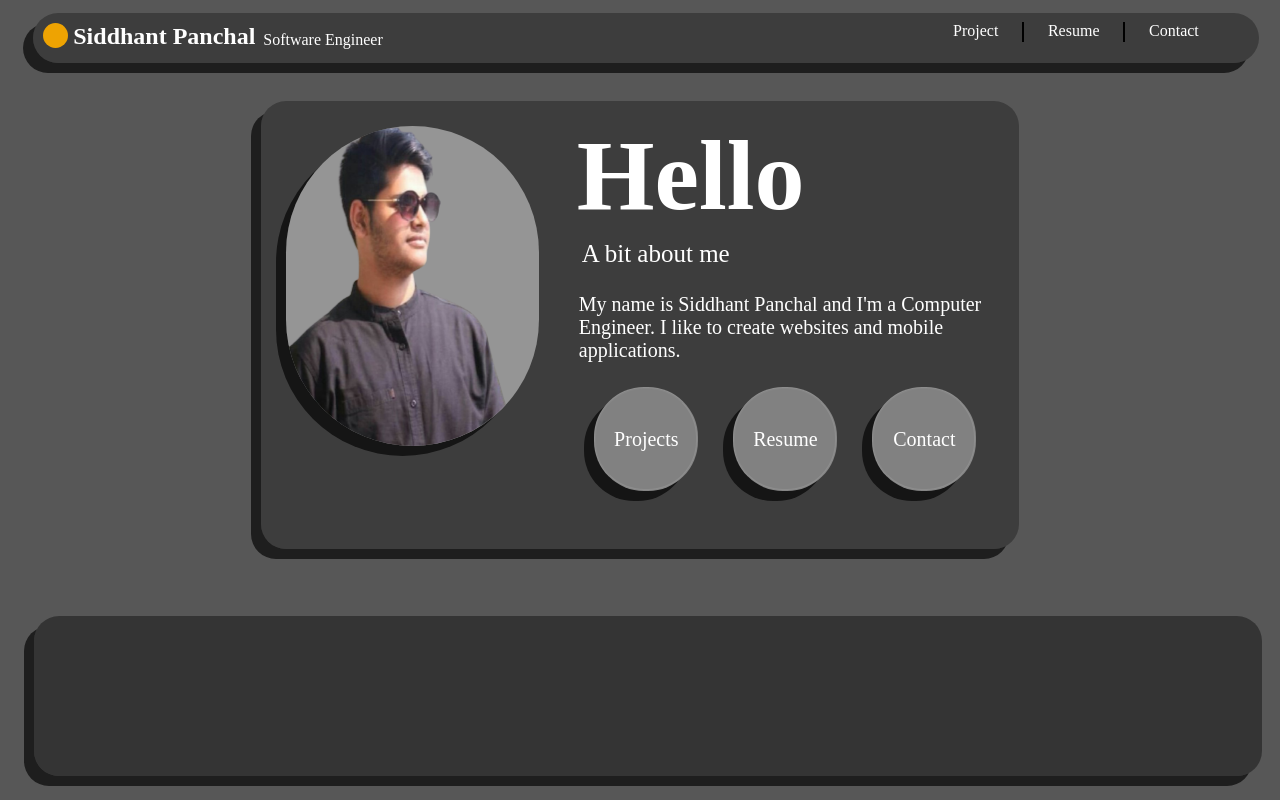
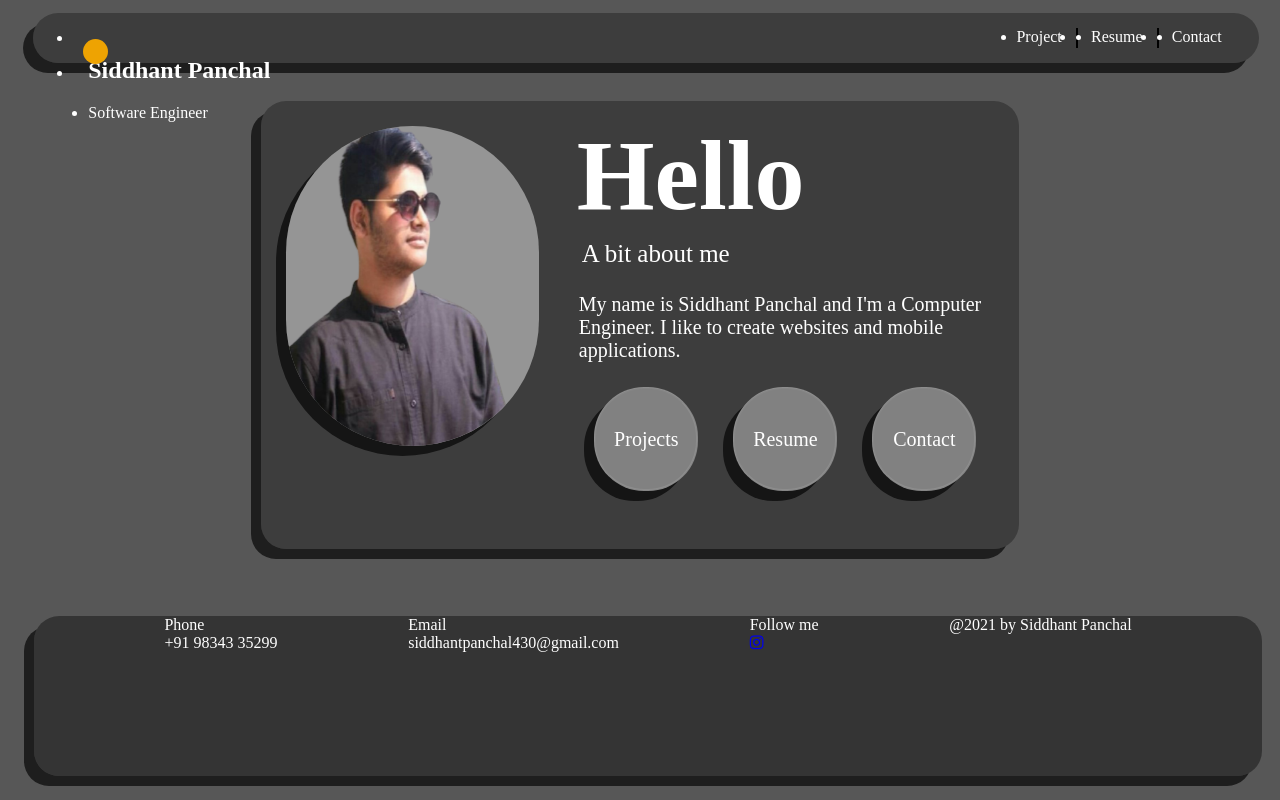
Before and after one commit to siddhantPanchal/Portfolio.github.io, a plain HTML site: page index.html in a window 1280 px wide. Drawn offline with Linux system fonts and the light colour scheme.

Commit message:
Updated footer

```diff
--- a/index.html
+++ b/index.html
@@ -7,36 +7,74 @@
       <title>Portfolio</title>
    </head>
    <link rel="stylesheet" href="style.css" />
-
+   <link
+      rel="stylesheet"
+      href="https://cdnjs.cloudflare.com/ajax/libs/font-awesome/4.7.0/css/font-awesome.min.css"
+   />
    <body>
       <header
          class="left_to_right_animation"
          style="margin: 1%; margin-left: 2%"
       >
-         <div class="box-shadow" style="height: 50px">
-            <div class="circle-yellow"></div>
-            <div style="margin-left: 40px; position: absolute; height: inherit">
-               <h2 style="position: absolute; margin-top: 10px; width: 190px">
-                  Siddhant Panchal
-               </h2>
-               <div
+         <div
+            class="box-shadow"
+            style="
+               height: 50px;
+               display: flex;
+               align-content: center;
+               justify-content: space-between;
+            "
+         >
+            <ul>
+               <li>
+                  <div class="circle-yellow"></div>
+               </li>
+
+               <li>
+                  <h2 style="margin-top: 10px; margin-left: 15px">
+                     Siddhant Panchal
+                  </h2>
+               </li>
+
+               <li style="margin-top: 18px; margin-left: 15px">
+                  Software Engineer
+               </li>
+            </ul>
+
+            <div
+               style="
+                  margin-right: 3%;
+                  display: flex;
+                  align-self: center;
+                  justify-self: center;
+                  float: left;
+                  width: 20%;
+               "
+            >
+               <ul
                   style="
-                     position: absolute;
-                     margin-left: 190px;
-                     margin-top: 18px;
-                     width: 190px;
+                     display: flex;
+                     justify-content: space-between;
+                     align-content: space-between;
+                     width: 100%;
                   "
                >
-                  Software Engineer
-               </div>
-            </div>
-
-            <div style="margin-right: 3%">
-               <div class="navbar-text">Contact</div>
-               <div class="verticle-line"></div>
-               <div class="navbar-text">Resume</div>
-               <div class="verticle-line"></div>
-               <div class="navbar-text">Project</div>
+                  <li>
+                     <div class="navbar-text">Project</div>
+                  </li>
+                  <li>
+                     <div class="verticle-line"></div>
+                  </li>
+                  <li>
+                     <div class="navbar-text">Resume</div>
+                  </li>
+                  <li>
+                     <div class="verticle-line"></div>
+                  </li>
+                  <li>
+                     <div class="navbar-text">Contact</div>
+                  </li>
+               </ul>
             </div>
          </div>
       </header>
@@ -117,7 +155,39 @@
             bottom: 3%;
             background-color: rgba(0, 0, 0, 0.4);
          "
-      ></footer>
+      >
+         <div
+            style="
+               display: flex;
+               justify-content: space-evenly;
+               align-content: space-between;
+            "
+         >
+            <div class="footer-content">
+               <div class="footer-content-header">Phone</div>
+
+               <div class="footer-content-body">+91 98343 35299</div>
+            </div>
+
+            <div class="footer-content">
+               <div class="footer-content-header">Email</div>
+               <div class="footer-content-body">
+                  siddhantpanchal430@gmail.com
+               </div>
+            </div>
+            <div class="footer-content footer-content-header">
+               Follow me
+               <div class="footer-content-body">
+                  <a href="https://www.instagram.com/sidd__p/?hl=en">
+                     <em class="fa fa-instagram"></em>
+                  </a>
+               </div>
+            </div>
+            <div class="footer-content footer-content-body">
+               @2021 by Siddhant Panchal
+            </div>
+         </div>
+      </footer>
       <script src="index.js"></script>
    </body>
 </html>
```
